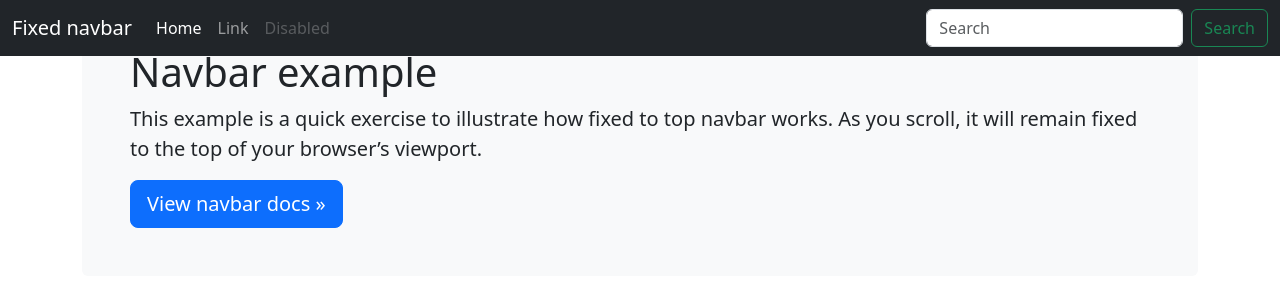
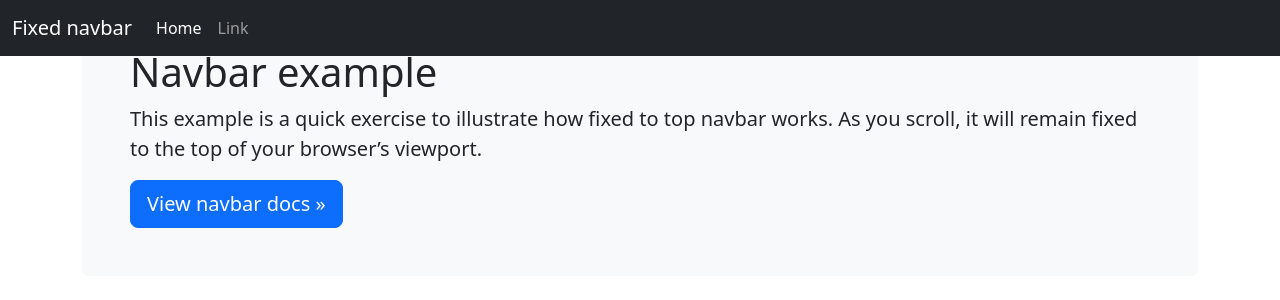
Before and after one commit to STKobo/phptest, a PHP site: page /index.php in a window 1280 px wide. Shown: the top 300 px of the page. Run offline with PHP 8.4, Linux system fonts and the light colour scheme; some libraries are stand-ins or nearby versions.

Commit message:
ajout cdn

```diff
--- a/PhPhTML/1/header.php
+++ b/PhPhTML/1/header.php
@@ -96,19 +96,12 @@
     <div class="collapse navbar-collapse" id="navbarCollapse">
       <ul class="navbar-nav me-auto mb-2 mb-md-0">
         <li class="nav-item">
-          <a class="nav-link active" aria-current="page" href="#">Home</a>
+          <a class="nav-link active" aria-current="page" href="/index.php">Home</a>
         </li>
         <li class="nav-item">
-          <a class="nav-link" href="#">Link</a>
-        </li>
-        <li class="nav-item">
-          <a class="nav-link disabled">Disabled</a>
+          <a class="nav-link" href="/contact.php">Link</a>
         </li>
       </ul>
-      <form class="d-flex" role="search">
-        <input class="form-control me-2" type="search" placeholder="Search" aria-label="Search">
-        <button class="btn btn-outline-success" type="submit">Search</button>
-      </form>
     </div>
   </div>
 </nav>
--- a/bootstrap/Exemple1/footer.php
+++ b/bootstrap/Exemple1/footer.php
@@ -8,6 +8,6 @@
 </footer>
 
 
-
+<script src="https://cdn.jsdelivr.net/npm/bootstrap@5.3.0-alpha1/dist/js/bootstrap.bundle.min.js" integrity="sha384-w76AqPfDkMBDXo30jS1Sgez6pr3x5MlQ1ZAGC+nuZB+EYdgRZgiwxhTBTkF7CXvN" crossorigin="anonymous"></script>
   </body>
 </html>
--- a/bootstrap/Exemple1/header.php
+++ b/bootstrap/Exemple1/header.php
@@ -13,9 +13,7 @@
 
 
 
-
-<link href="/docs/5.3/dist/css/bootstrap.min.css" rel="stylesheet" integrity="sha384-GLhlTQ8iRABdZLl6O3oVMWSktQOp6b7In1Zl3/Jr59b6EGGoI1aFkw7cmDA6j6gD" crossorigin="anonymous">
-
+    <link href="https://cdn.jsdelivr.net/npm/bootstrap@5.3.0-alpha1/dist/css/bootstrap.min.css" rel="stylesheet" integrity="sha384-GLhlTQ8iRABdZLl6O3oVMWSktQOp6b7In1Zl3/Jr59b6EGGoI1aFkw7cmDA6j6gD" crossorigin="anonymous">
     <!-- Favicons -->
 <link rel="apple-touch-icon" href="/docs/5.3/assets/img/favicons/apple-touch-icon.png" sizes="180x180">
 <link rel="icon" href="/docs/5.3/assets/img/favicons/favicon-32x32.png" sizes="32x32" type="image/png">
```
